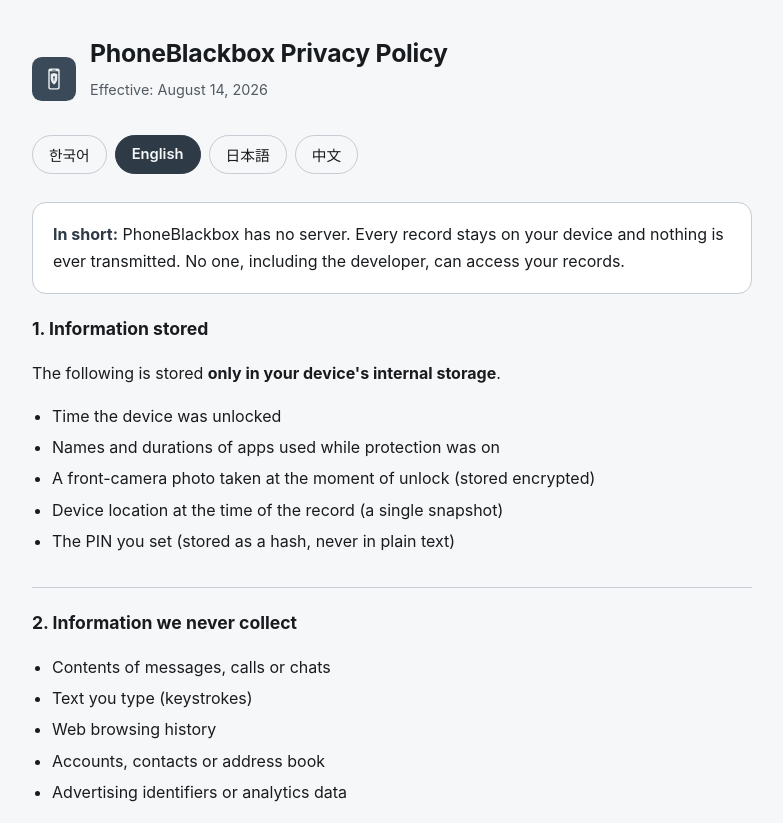
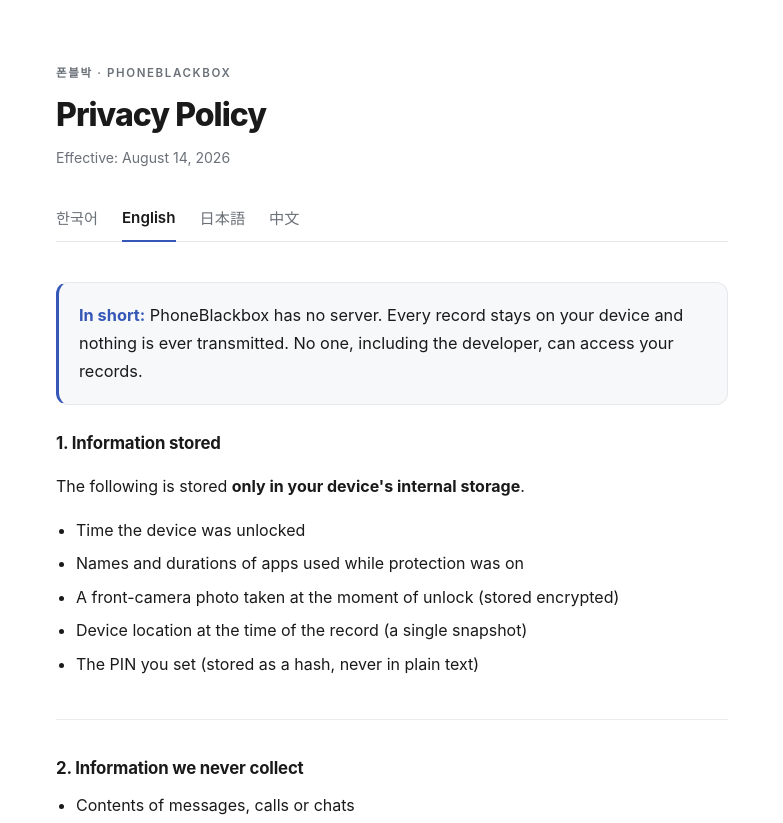
Before and after one commit to socome6586-coder/phoneblackbox-privacy, a plain HTML site: page index.html in a window 1280 px wide. Shown: the top 823 px of the page, without its empty margins (248-1031 px from the left). Drawn offline with Linux system fonts and the light colour scheme.

Commit message:
Update index.html

```diff
--- a/index.html
+++ b/index.html
@@ -7,65 +7,63 @@
 <meta name="description" content="폰블박(PhoneBlackbox) 개인정보처리방침. 모든 기록은 기기 안에만 저장되며 외부로 전송되지 않습니다.">
 <style>
   :root{
-    --bg:#f6f7f9; --surface:#ffffff; --ink:#191c1f; --muted:#525a62;
-    --line:#c5ccd3; --brand:#2e3a46; --chip:#eceff2;
+    --bg:#ffffff; --ink:#1a1a1a; --muted:#6b7178;
+    --line:#e6e8eb; --rule:#ededf0; --accent:#3557b7; --note:#f7f8fa;
   }
   @media (prefers-color-scheme: dark){
-    :root{ --bg:#0f1316; --surface:#161b1f; --ink:#e1e4e8; --muted:#b6bec6;
-           --line:#3a424a; --brand:#afc0d2; --chip:#272e35; }
+    :root{ --bg:#111417; --ink:#e7e9ec; --muted:#9aa2ab;
+           --line:#282d33; --rule:#23272c; --accent:#8fa8e6; --note:#181c20; }
   }
   *{box-sizing:border-box}
+  html{-webkit-text-size-adjust:100%}
   body{margin:0;background:var(--bg);color:var(--ink);
     font-family:-apple-system,BlinkMacSystemFont,"Segoe UI","Malgun Gothic",
       "Hiragino Sans","Noto Sans CJK",sans-serif;
-    line-height:1.7;}
-  .wrap{max-width:760px;margin:0 auto;padding:32px 20px 80px}
-  header{display:flex;align-items:center;gap:14px;margin-bottom:8px}
-  .mark{width:44px;height:44px;flex:0 0 44px}
-  h1{font-size:1.55rem;margin:0;letter-spacing:-.01em}
-  .updated{color:var(--muted);font-size:.9rem;margin:4px 0 24px}
-  nav{display:flex;flex-wrap:wrap;gap:8px;margin-bottom:28px}
+    line-height:1.72;font-size:16px;
+    -webkit-font-smoothing:antialiased;}
+  .wrap{max-width:720px;margin:0 auto;padding:64px 24px 96px}
+  .eyebrow{font-size:.72rem;letter-spacing:.14em;text-transform:uppercase;
+    color:var(--muted);font-weight:600;margin:0 0 12px}
+  h1{font-size:2rem;line-height:1.2;margin:0;letter-spacing:-.03em;font-weight:800}
+  .updated{color:var(--muted);font-size:.88rem;margin:12px 0 0}
+  nav{display:flex;flex-wrap:wrap;gap:24px;margin:36px 0 40px;
+    border-bottom:1px solid var(--line);padding-bottom:0}
   nav button{
-    border:1px solid var(--line);background:transparent;color:var(--ink);
-    padding:8px 16px;border-radius:999px;cursor:pointer;font-size:.92rem;
-    font-family:inherit;}
-  nav button[aria-selected="true"]{background:var(--brand);color:var(--bg);
-    border-color:var(--brand);font-weight:600}
+    border:0;background:transparent;color:var(--muted);
+    padding:0 0 12px;margin-bottom:-1px;cursor:pointer;font-size:.95rem;
+    font-family:inherit;border-bottom:2px solid transparent;}
+  nav button:hover{color:var(--ink)}
+  nav button[aria-selected="true"]{color:var(--ink);
+    border-bottom-color:var(--accent);font-weight:600}
   section[hidden]{display:none}
-  h2{font-size:1.1rem;margin:32px 0 8px;padding-top:20px;border-top:1px solid var(--line)}
-  h2:first-of-type{border-top:0;padding-top:0;margin-top:20px}
+  h2{font-size:1.05rem;margin:40px 0 10px;padding-top:34px;
+    border-top:1px solid var(--rule);font-weight:700;letter-spacing:-.01em}
+  h2:first-of-type{border-top:0;padding-top:0;margin-top:24px}
   p,li{color:var(--ink)}
-  ul{padding-left:20px}
-  li{margin:4px 0}
-  .lead{background:var(--surface);border:1px solid var(--line);
-    border-radius:14px;padding:18px 20px;margin:0 0 8px}
-  .lead strong{color:var(--brand)}
-  table{width:100%;border-collapse:collapse;margin:10px 0;font-size:.95rem}
-  th,td{text-align:left;padding:10px 12px;border-bottom:1px solid var(--line);
+  ul{padding-left:20px;margin:10px 0}
+  li{margin:6px 0}
+  .lead{margin:4px 0 8px;padding:18px 20px;background:var(--note);
+    border:1px solid var(--line);border-left:3px solid var(--accent);
+    border-radius:12px;color:var(--ink);font-size:1.02rem}
+  .lead strong{font-weight:700;color:var(--accent)}
+  table{width:100%;border-collapse:collapse;margin:14px 0;font-size:.95rem}
+  th,td{text-align:left;padding:12px 4px;border-bottom:1px solid var(--rule);
     vertical-align:top}
-  th{background:var(--chip);font-weight:600;width:38%}
-  footer{margin-top:48px;color:var(--muted);font-size:.88rem;
-    border-top:1px solid var(--line);padding-top:20px}
-  a{color:var(--brand)}
+  th{font-weight:600;width:34%;color:var(--ink)}
+  td{color:var(--muted)}
+  footer{margin-top:64px;color:var(--muted);font-size:.85rem;
+    border-top:1px solid var(--line);padding-top:24px;line-height:1.6}
+  a{color:var(--accent);text-decoration:none}
+  a:hover{text-decoration:underline}
 </style>
 </head>
 <body>
 <div class="wrap">
 
 <header>
-  <svg class="mark" viewBox="0 0 108 108" aria-hidden="true">
-    <rect width="108" height="108" rx="24" fill="#3B4A59"/>
-    <path fill="#ECEFF1" d="M45,28 h18 a5,5 0 0 1 5,5 v42 a5,5 0 0 1 -5,5 h-18 a5,5 0 0 1 -5,-5 v-42 a5,5 0 0 1 5,-5 Z"/>
-    <path fill="#3B4A59" d="M43.5,35 h21 v39 a2.5,2.5 0 0 1 -2.5,2.5 h-16 a2.5,2.5 0 0 1 -2.5,-2.5 Z"/>
-    <path fill="#3B4A59" d="M50,31 h8 a1,1 0 0 1 0,2 h-8 a1,1 0 0 1 0,-2 Z"/>
-    <path fill="#ECEFF1" d="M54,39 L62,42 L62,53 C62,60 58,65 54,67.5 C50,65 46,60 46,53 L46,42 Z"/>
-    <circle cx="54" cy="50" r="2.5" fill="#3B4A59"/>
-    <path fill="#3B4A59" d="M52.9,52 h2.2 v6 h-2.2 z"/>
-  </svg>
-  <div>
-    <h1 id="pageTitle">폰블박 개인정보처리방침</h1>
-    <p class="updated" id="updated">시행일: 2026년 8월 14일</p>
-  </div>
+  <p class="eyebrow">폰블박 · PhoneBlackbox</p>
+  <h1 id="pageTitle">개인정보처리방침</h1>
+  <p class="updated" id="updated">시행일: 2026년 8월 14일</p>
 </header>
 
 <nav role="tablist" aria-label="Language">
@@ -142,6 +140,7 @@
   <p>본 앱은 <strong>이용자 본인이 소유한 기기</strong>에서만 사용해야 합니다.
   타인의 기기에 무단으로 설치하거나 사용하는 것은 관련 법률 위반이며,
   그에 따른 모든 책임은 이용자 본인에게 있습니다.</p>
+  <p>촬영된 사진에는 이용자가 아닌 <strong>다른 사람의 얼굴</strong>이 담길 수 있습니다. 타인의 사진·위치 등 개인정보의 촬영·보관·공유는 거주 국가의 법률(예: 개인정보 보호법, 초상권)에 따라 제한될 수 있으며, 그에 대한 모든 책임은 이용자 본인에게 있습니다. 수집된 사진과 기록을 협박·명예훼손 등 불법한 목적으로 사용해서는 안 됩니다. 본 방침은 법률 자문이 아닙니다.</p>
 
   <h2>10. 방침 변경</h2>
   <p>본 방침이 변경되면 이 페이지에 갱신된 내용과 시행일을 게시합니다.</p>
@@ -217,6 +216,7 @@
   <p>This app must only be used on <strong>a device you own</strong>.
   Installing or using it on someone else's device violates applicable law, and
   you are solely responsible for any such use.</p>
+  <p>Captured photos may include <strong>the face of someone other than you</strong>. Photographing, storing or sharing another individual's image, location or other personal data may be restricted by the laws of your country (for example data-protection and portrait-rights laws), and you are solely responsible for such use. You must not use the collected photos or records for any unlawful purpose such as threats or defamation. This policy is not legal advice.</p>
 
   <h2>10. Changes to this policy</h2>
   <p>If this policy changes, the updated text and effective date will be posted
@@ -291,6 +291,7 @@
   <p>本アプリは<strong>ご自身が所有する端末</strong>でのみご利用ください。
   他人の端末に無断でインストール・使用することは関連法令の違反であり、
   その責任は利用者ご本人にあります。</p>
+  <p>撮影された写真には、利用者以外の<strong>他人の顔</strong>が写る場合があります。他人の写真・位置などの個人情報の撮影・保管・共有は、お住まいの国の法律（例：個人情報保護法、肖像権）により制限される場合があり、その責任はすべて利用者ご本人にあります。収集した写真や記録を脅迫・名誉毀損など違法な目的で使用してはなりません。本方針は法的助言ではありません。</p>
 
   <h2>10. 本方針の変更</h2>
   <p>本方針を変更した場合、更新内容と施行日を本ページに掲示します。</p>
@@ -364,6 +365,7 @@
   <p>本应用仅限在<strong>您本人拥有的设备</strong>上使用。
   未经授权在他人设备上安装或使用属于违法行为，
   由此产生的一切责任由使用者本人承担。</p>
+  <p>拍摄的照片可能包含你以外<strong>他人的面部</strong>。拍摄、保存或分享他人的照片、位置等个人信息可能受到你所在国家/地区法律（如个人信息保护法、肖像权）的限制，相关责任全部由使用者本人承担。不得将所收集的照片或记录用于威胁、诽谤等任何非法目的。本政策不构成法律意见。</p>
 
   <h2>10. 政策变更</h2>
   <p>本政策如有变更，将在本页面公布更新内容与生效日期。</p>
@@ -381,10 +383,10 @@
 
 <script>
   const TITLES = {
-    ko: ["폰블박 개인정보처리방침", "시행일: 2026년 8월 14일"],
-    en: ["PhoneBlackbox Privacy Policy", "Effective: August 14, 2026"],
-    ja: ["フォンブラックボックス プライバシーポリシー", "施行日: 2026年8月14日"],
-    zh: ["手机黑匣子 隐私政策", "生效日期：2026年8月14日"]
+    ko: ["개인정보처리방침", "시행일: 2026년 8월 14일"],
+    en: ["Privacy Policy", "Effective: August 14, 2026"],
+    ja: ["プライバシーポリシー", "施行日: 2026年8月14日"],
+    zh: ["隐私政策", "生效日期：2026年8月14日"]
   };
   const tabs = document.querySelectorAll('nav button');
   tabs.forEach(btn => btn.addEventListener('click', () => {
```
